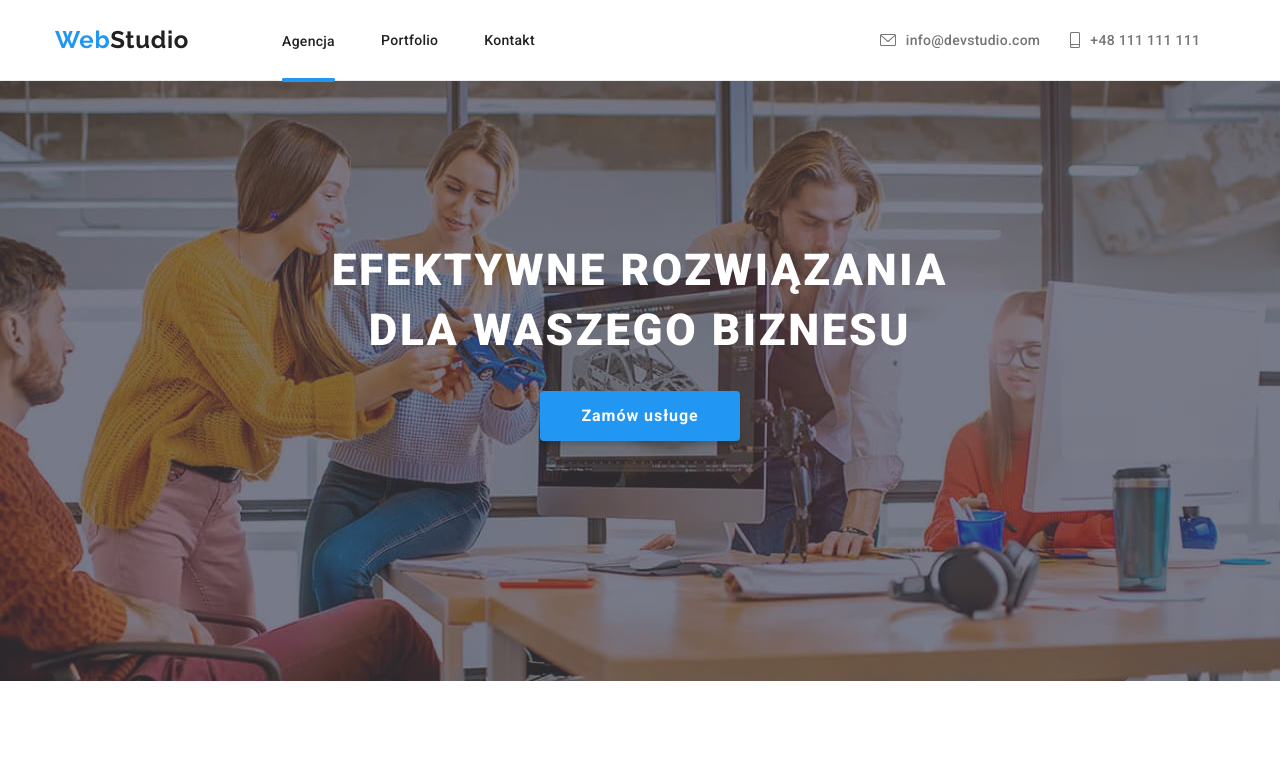
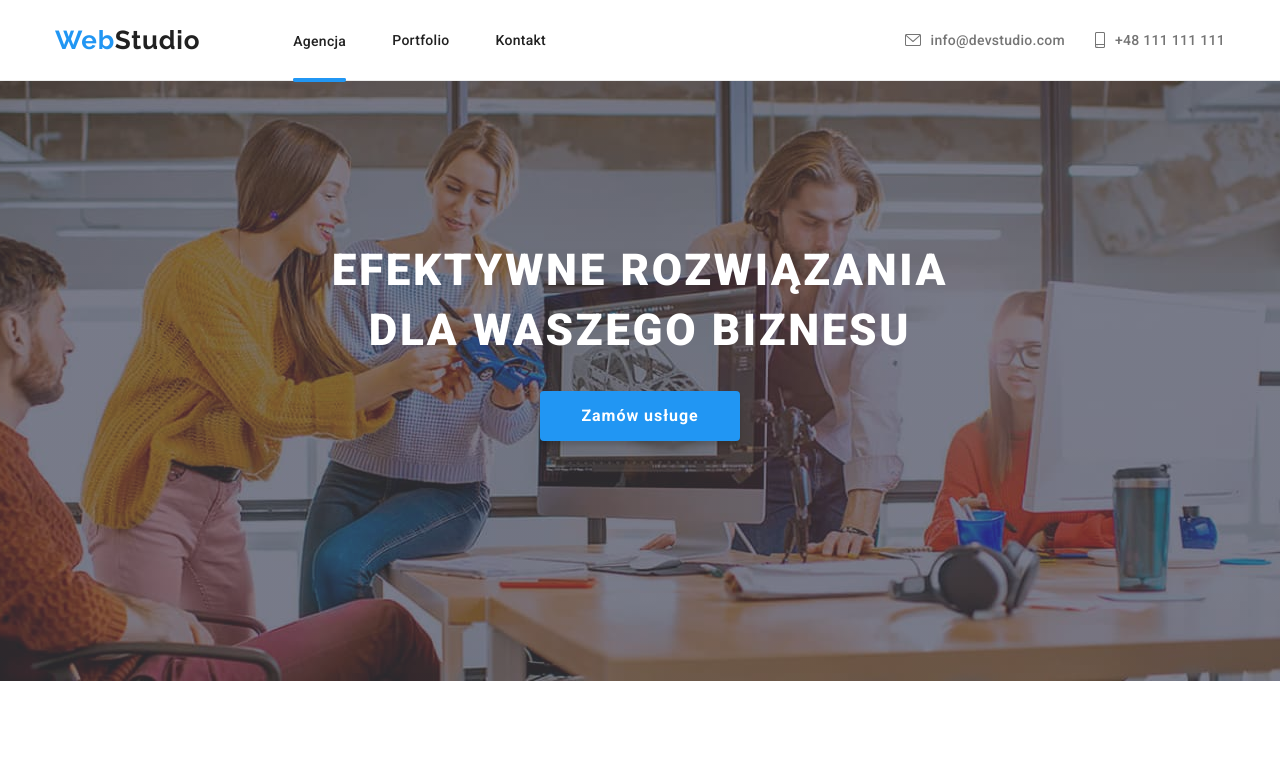
Before and after one commit to AnnaaLubowicka/goit-markup-hw-08, a plain HTML site: page index.html in a window 1280 px wide. Shown: the top 772 px of the page. Drawn offline with nearby package versions, Linux system fonts and the light colour scheme.

Commit message:
poprawki header

```diff
--- a/sass/base/_container.scss
+++ b/sass/base/_container.scss
@@ -2,6 +2,10 @@
     margin: 0 auto;
     width: 100%;
     display: flex;
+    padding-left: 15px;
+    padding-right: 15px;
+    max-width: 1200px;
+    min-width: 320px;
 
 }
 
--- a/sass/base/_settings.scss
+++ b/sass/base/_settings.scss
@@ -1,18 +1,22 @@
 // --------------------320---------------------
 // @media screen and (min-width: 320px) {
+    .page-header {
+        background: #ffffff;
+        border-bottom: 1px solid #ececec;
+    }
+
     .page-header .container {
         position: relative;
         align-items: center;
-        height: 60px;
-        max-width: 320px;
-
+        min-height: 60px;
+        display: flex;
+        flex-direction: row;
+        max-width: 1200px;
+        padding: 0 15px;
+        width: 100%;
     }
 
-    .page-header {
-        // padding: 0 15px;
-        background: #ffffff;
-        border-bottom: 1px solid #ececec;
-    }
+
 
     .advantages .container {
         justify-content: center;
@@ -25,16 +29,12 @@
 @media screen and (min-width: 480px) {
     .page-header .container {
         align-items: center;
-        height: 60px;
-        max-width: 480px;
+        min-height: 60px;
         padding: 0 15px;
+        display: flex;
+        min-height: 80px;
     }
 
-    .page-header {
-        // padding: 0 15px;
-        background: #ffffff;
-        border-bottom: 1px solid #ececec;
-    }
 
     .advantages .container {
         justify-content: center;
@@ -42,34 +42,17 @@
         padding-bottom: 60px;
     }
 
-    .page-header .container {
-        align-items: center;
-        height: 80px;
-        max-width: 768px;
-    }
-
-    .page-header {
-        background: #ffffff;
-        border-bottom: 1px solid #ececec;
-    }
-
-    .advantages .container {
-        justify-content: center;
-        padding-top: 60px;
-    }
 }
 
 // --------------------1200---------------------
 @media screen and (min-width: 1200px) {
     .page-header .container {
         align-items: center;
-        height: 80px;
-        max-width: 1200px;
-    }
+        min-height: 80px;
+        display: flex;
+        margin: 0 auto;
+        padding: 0 15px;
 
-    .page-header {
-        background: #ffffff;
-        border-bottom: 1px solid #ececec;
     }
 
     .advantages .container {
--- a/sass/components/_logo.scss
+++ b/sass/components/_logo.scss
@@ -28,18 +28,24 @@
         color: var(--light-logo-color);
     }
 }
- @media screen and (max-width: 320px) {
+
+@media screen and (min-width: 1200px) {
     .logo {
-        &--page-header {
-                padding: 25px 0;
+        font-size: 26px;
+}
+}
+//  @media screen and (max-width: 320px) {
+//     .logo {
+//         &--page-header {
+//                 padding: 25px 0;
 
-    }
-}
- }
-  @media screen and (max-width: 768px) {
-      .logo {
-          &--page-header {
-            padding-left: 15px;
-          }
-        }
-    }
+//     }
+// }
+//  }
+//   @media screen and (max-width: 768px) {
+//       .logo {
+//           &--page-header {
+//             padding-left: 15px;
+//           }
+//         }
+//     }
--- a/sass/components/_mobile-menu.scss
+++ b/sass/components/_mobile-menu.scss
@@ -28,8 +28,8 @@
 @media screen and (min-width: 480px) {
 .header-mobile-menu {
         position: absolute;
-        top: 22px;
-        right: 22px;
+        // top: 22px;
+        // right: 22px;
 
     &__button {
         width: 40px;
--- a/sass/components/_navigation.scss
+++ b/sass/components/_navigation.scss
@@ -18,6 +18,8 @@
 // --------------------768---------------------
 @media screen and (min-width: 768px) {
 .navigation {
+    display: flex;
+    align-items: center;
     &__list {
         display: flex;
         align-items: center;
--- a/sass/layout/_header.scss
+++ b/sass/layout/_header.scss
@@ -22,7 +22,7 @@
       display: flex;
       flex-direction: column;
       align-items: flex-start;
-      margin-left: 101px;
+      margin-left: auto;
       padding-top: 21px;
       padding-bottom: 21px;
 
@@ -66,7 +66,7 @@
    display: flex;
    flex-direction: row;
    align-items: center;
-   margin-left: 345px;
+   margin-left: auto;
 
    &__link {
       display: flex;
```
Also changed, not shown: css/main.min.css, sass/main.css, 2 other files.
